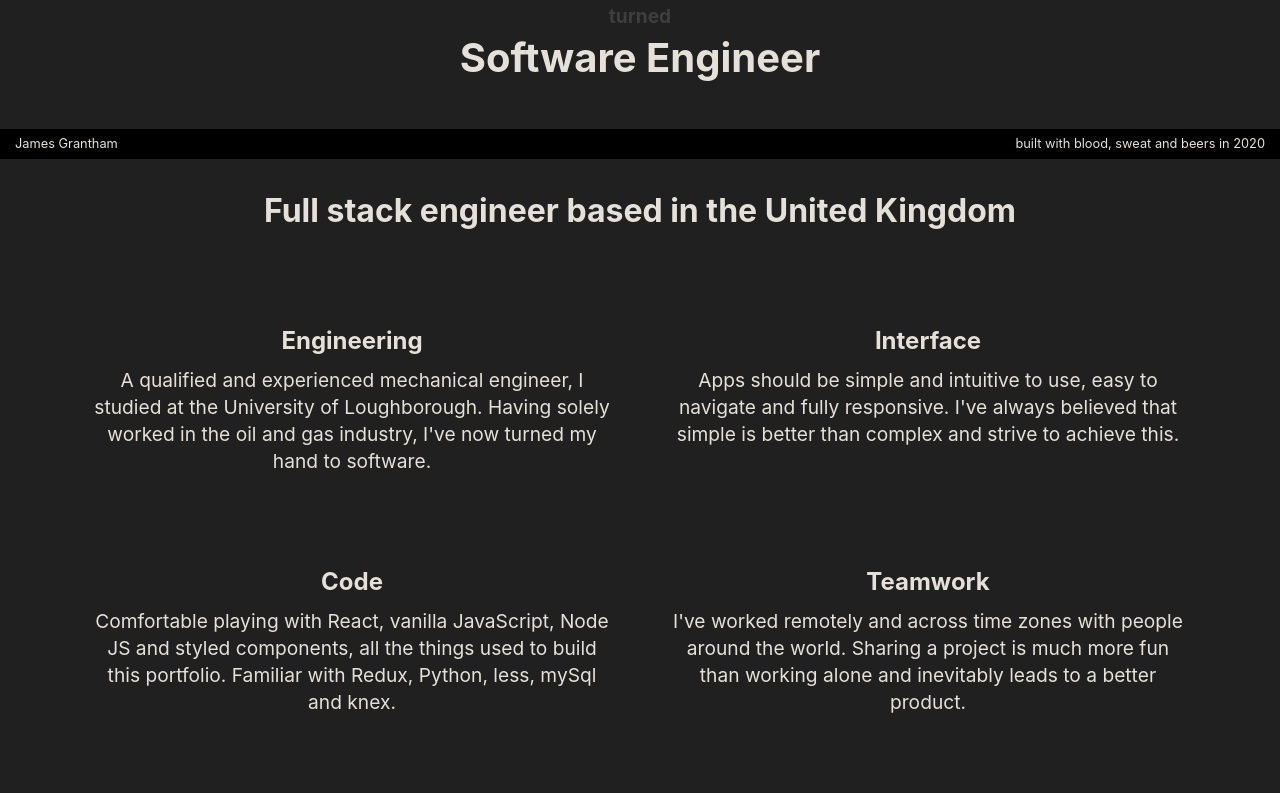
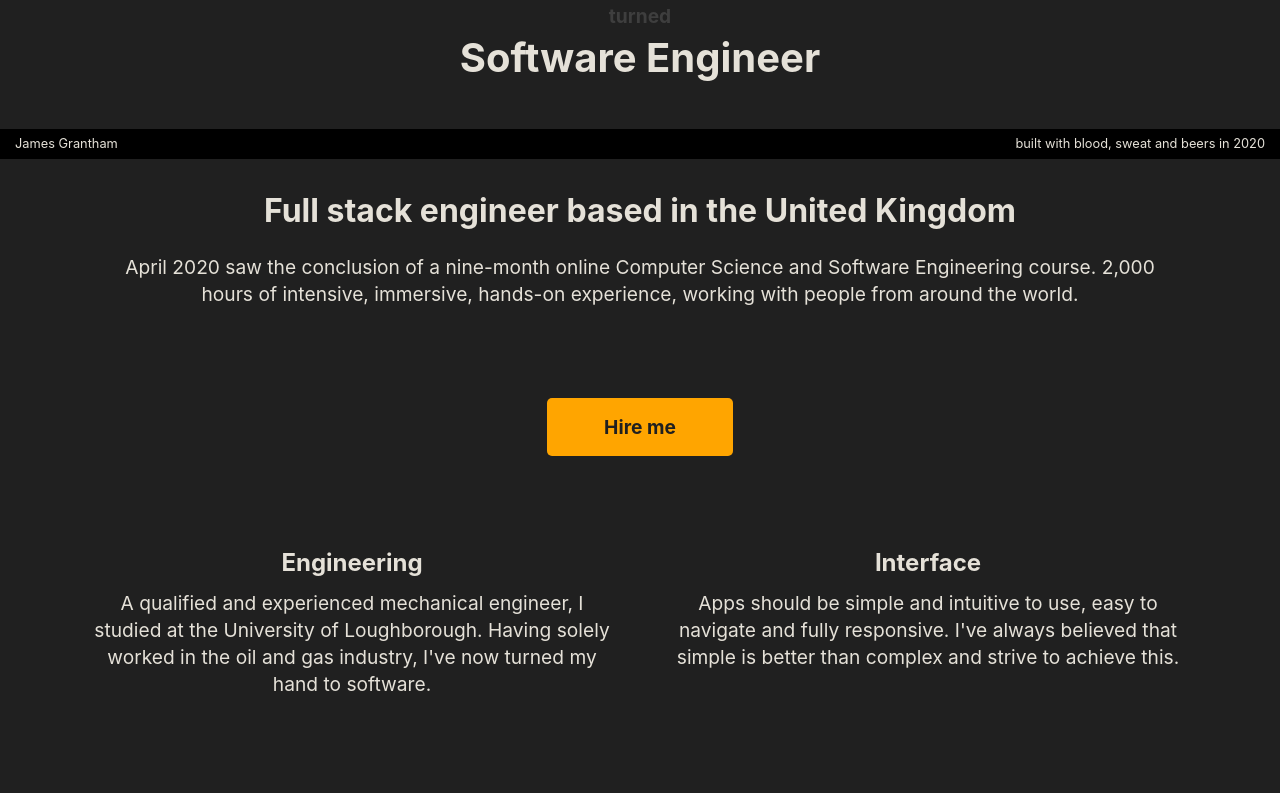
Before and after one commit to jrgrantham/james-grantham, a React (Create React App) app: page / in a window 1280 px wide. Shown: the part 641-1434 px from the top of the page. Built offline with nearby package versions, Linux system fonts and the light colour scheme.

Commit message:
add introduction paragraph

```diff
--- a/src/App.js
+++ b/src/App.js
@@ -117,7 +117,7 @@ const StyledApp = styled.div`
   justify-content: center;
   text-align: center;
   width: 100%;
-  max-width: ${appWidth};
+  max-width: ${appWidth}px;
   min-height: 100%;
   margin: auto;
 
--- a/src/components/landing/Footer.jsx
+++ b/src/components/landing/Footer.jsx
@@ -17,7 +17,7 @@ const Footer = styled.div`
   background-color: ${landingFooter};
   height: ${footerHeight}px;
   width: 100%;
-  max-width: ${appWidth};
+  max-width: ${appWidth}px;
   position: fixed;
   bottom: 0;
 
--- a/src/components/landing/Introduction.jsx
+++ b/src/components/landing/Introduction.jsx
@@ -1,9 +1,20 @@
 import React from "react";
 import styled from "styled-components";
 import { Link } from "react-router-dom";
-import { welcomeMessage, introduction } from "../../data/introduction";
+import {
+  welcomeTitle,
+  welcomeMessage,
+  introduction,
+  button,
+} from "../../data/introduction";
 
-import { buttonOrange, transition } from "../../views/styling";
+import {
+  buttonOrange,
+  transition,
+  appColourDark,
+  borderRad,
+  appWidth,
+} from "../../views/styling";
 import { timeLine } from "../../data/timeLine";
 import { experience } from "../../data/experience";
 import { values } from "../../data/values";
@@ -26,9 +37,23 @@ export default function Introduction(props) {
 
   return (
     <Container id="about">
-      <Link to='/professional' className='spacing'>
-        <h4>{welcomeMessage}</h4>
+      <Link to="/professional" className="title">
+        <h4>{welcomeTitle}</h4>
+        <p>{welcomeMessage}</p>
       </Link>
+      <p
+        className="button"
+        onClick={() => {
+          window.scrollTo({
+            left: 0,
+            top: document.body.scrollHeight,
+            behavior: "smooth",
+          });
+        }}
+      >
+        {button}
+      </p>
+
       <div className="contents">
         {introduction.map((section, index) => (
           <Link
@@ -55,12 +80,8 @@ const Container = styled.div`
   align-items: center;
   width 90%;
 
-  .spacing {
+  .title {
     margin: 60px 0 0px 0;
-  }
-
-  h4 {
-    font-weight: bold;
     transition: color ${transition}s;
 
     @media (pointer: fine) {
@@ -70,12 +91,18 @@ const Container = styled.div`
     }
   }
 
+  h4 {
+    font-weight: bold;
+    margin-bottom: 20px;
+  }
+
   h5 {
     margin-bottom: 10px;
   }
 
   p {
     text-align: center;
+    max-width: ${appWidth * 0.7}px;
   }
 
   .contents {
@@ -101,4 +128,22 @@ const Container = styled.div`
       }
     }
   }
+
+  .button {
+    color: ${appColourDark};
+    font-weight: bold;
+    background-color: ${buttonOrange};
+    padding: 1rem 3.6rem;
+    border-radius: ${borderRad}px;
+    transition: all ${transition}s;
+    margin: 90px 0 0 0;
+    cursor: pointer;
+
+    @media (pointer: fine) {
+      &:hover {
+        transform: scale(1.3);
+        border-radius: ${borderRad * 4}px
+      }
+    }
+  }
 `;
--- a/src/components/landing/headerStyling.js
+++ b/src/components/landing/headerStyling.js
@@ -35,7 +35,7 @@ export const Header = styled.div`
   opacity: ${landingHeadFootOpacity};
   height: ${headerHeight}px;
   width: 100%;
-  max-width: ${appWidth};
+  max-width: ${appWidth}px;
   position: fixed;
   top: 0;
   padding: 0 10px;
--- a/src/data/introduction.js
+++ b/src/data/introduction.js
@@ -1,4 +1,8 @@
-export const welcomeMessage = "Full stack engineer based in the United Kingdom";
+export const welcomeTitle = "Full stack engineer based in the United Kingdom";
+export const welcomeMessage = "April 2020 saw the conclusion of a nine-month online Computer Science and Software Engineering course. 2,000 hours of intensive, immersive, hands-on experience, working with people from around the world."
+
+export const button = "Hire me"
+
 export const introduction = [
   {
     title: "Engineering",
@@ -16,7 +20,7 @@ export const introduction = [
   // section: '',
   // },
   {
-    title: "Code",
+    title: "Knowledge",
     content: "Comfortable playing with React, vanilla JavaScript, Node JS and styled components, all the things used to build this portfolio. Familiar with Redux, Python, less, mySql and knex.",
     section: 'Experience',
   },
--- a/src/views/AllProjects.jsx
+++ b/src/views/AllProjects.jsx
@@ -27,13 +27,13 @@ export default function Projects() {
 
   return (
     <Container>
-      <SectionTitle title={projectsTitle} description="coming soon..." />
+      <SectionTitle title={projectsTitle} description="****** coming soon ******" />
       {/* <div className="projects">
         {projects.map((project, index) => {
           return <ProjectCard key={index} project={project} />;
         })}
       </div> */}
-      <LinkButton content="Return to home page" target="/" />
+      <LinkButton content="Home page" target="/" />
       <s id="horizontalMenu"></s>
       <s id="professionalName"></s>
     </Container>
--- a/src/views/styling.js
+++ b/src/views/styling.js
@@ -1,4 +1,4 @@
-export const appWidth = "1500px";
+export const appWidth = 1500;
 export const professionalWidth = "1000px";
 export const mediaBreak = "650px";
 export const projectMediaBreak = "750px";
```
